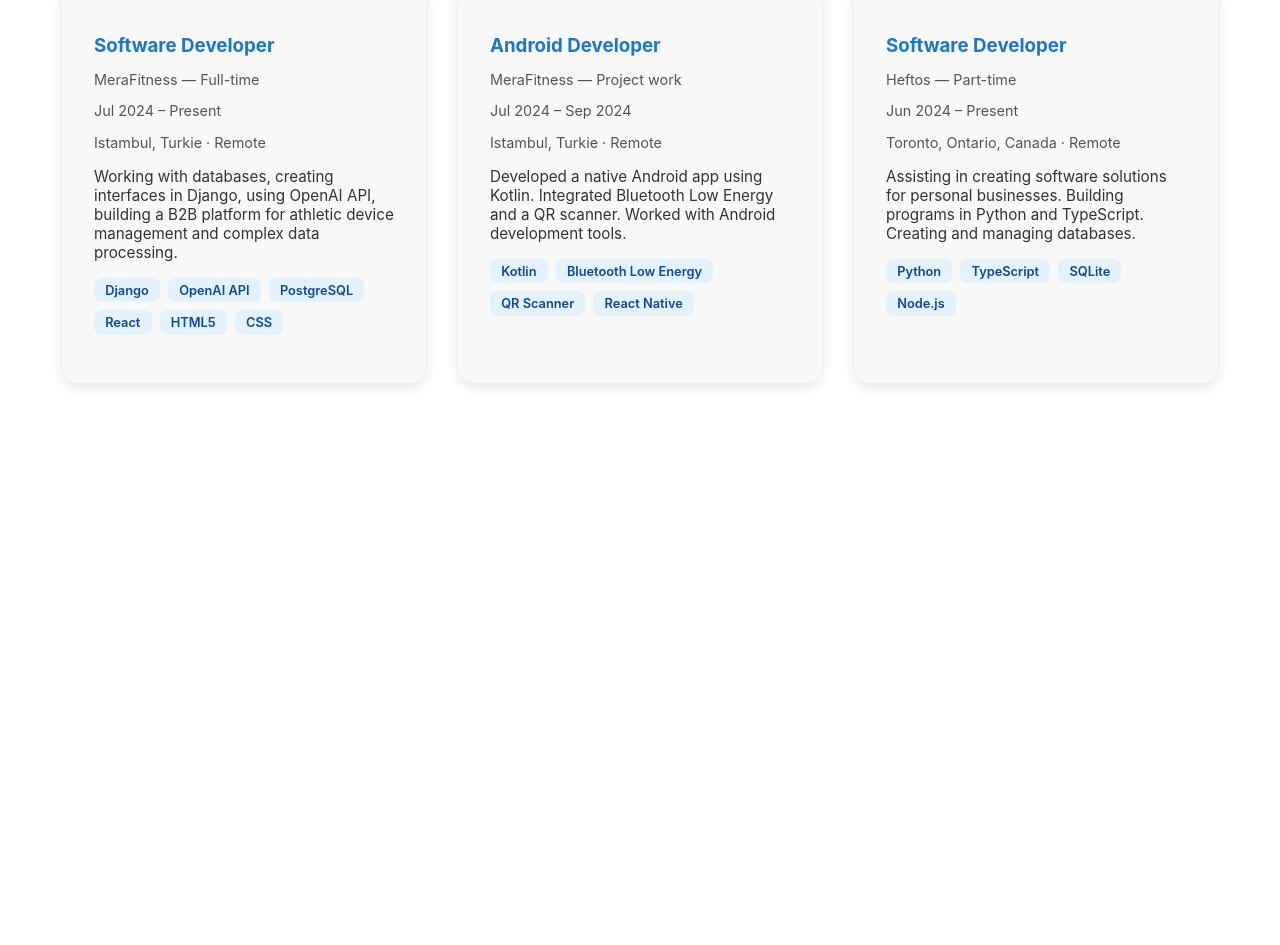
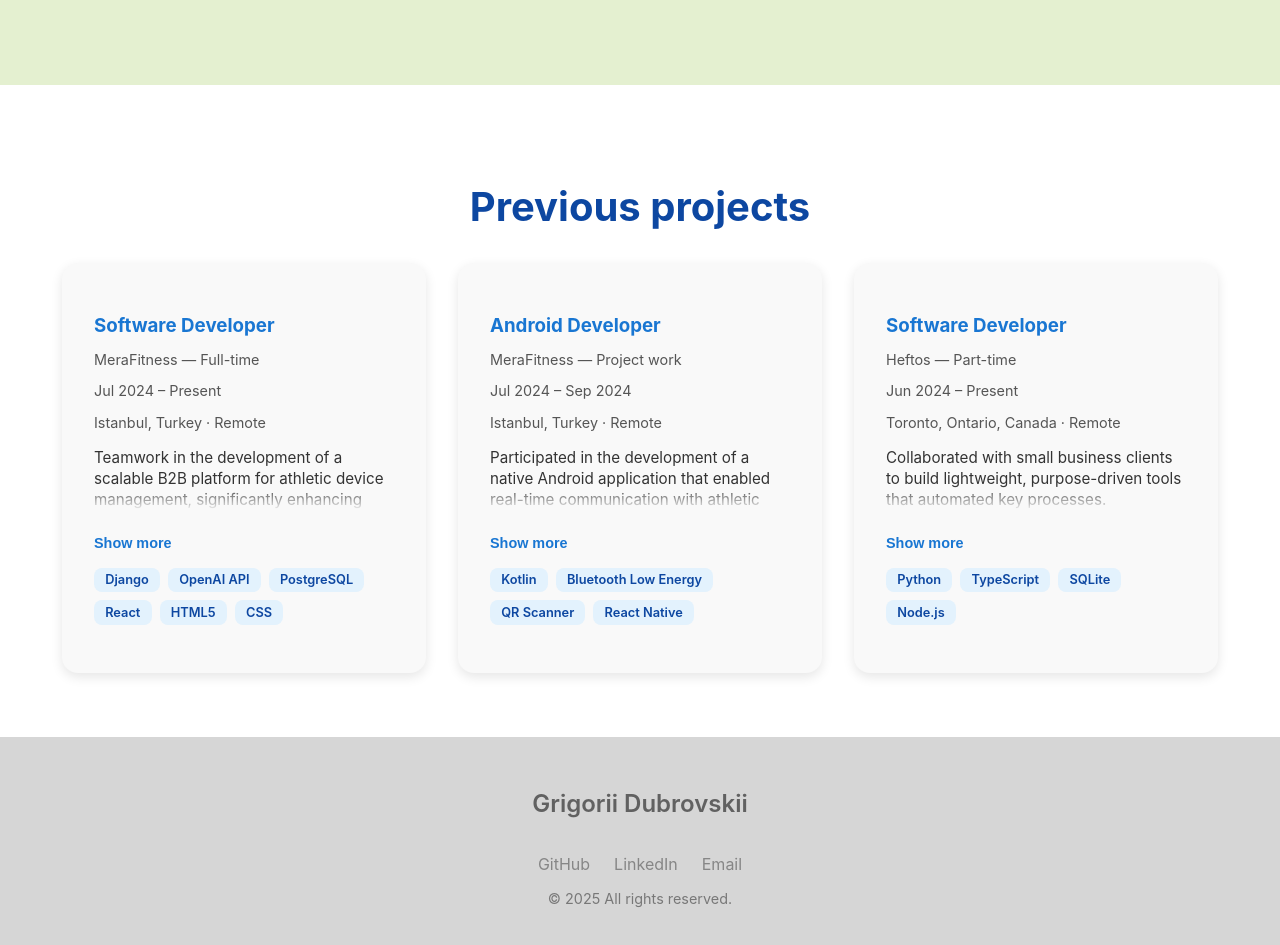
Before and after one commit to DubroffSky/my-cv, a React (Create React App) app: page / in a window 1280 px wide. Shown: the part 3480-4425 px from the top of the page. Before the commit the page ends 3927 px from the top, so only its background shows below. Built offline with nearby package versions, Linux system fonts and the light colour scheme.

Commit message:
first build

```diff
--- a/src/components/Stack.tsx
+++ b/src/components/Stack.tsx
@@ -3,6 +3,7 @@
 import { IconType } from 'react-icons';
 import { FaReact, FaPython, FaNodeJs, FaGitAlt } from 'react-icons/fa';
 import { SiTypescript, SiDjango, SiPostgresql } from 'react-icons/si';
+import { IoLogoJavascript } from "react-icons/io5";
 import '../styles/stack.css';
 
 
@@ -20,6 +21,7 @@
     { name: 'PostgreSQL', icon: SiPostgresql, color: '#336791' },
     { name: 'Node.js', icon: FaNodeJs, color: '#83CD29' },
     { name: 'Git', icon: FaGitAlt, color: '#F05032' },
+    { name: 'JavaScript', icon: IoLogoJavascript, color: '#e7eb1d'}
   ];
 
   const Stack: React.FC = () => {
--- /dev/null
+++ b/src/components/footer.tsx
@@ -0,0 +1,22 @@
+import React from 'react';
+import '../styles/footer.css';
+
+export default function Footer() {
+  return (
+    <footer className="footer-container">
+      <div className="footer-content">
+        <div className="footer-name-logo">
+          <h2 className="footer-name">Grigorii Dubrovskii</h2>
+        </div>
+
+        <div className="footer-links">
+          <a href="https://github.com/DubroffSky" target="_blank" rel="noopener noreferrer">GitHub</a>
+          <a href="https://linkedin.com/dubrovskii-prog" target="_blank" rel="noopener noreferrer">LinkedIn</a>
+          <a href="mailto:grigoriidubrovskii.biz@gmail.com">Email</a>
+        </div>
+
+        <p className="footer-copy">© {new Date().getFullYear()} All rights reserved.</p>
+      </div>
+    </footer>
+  );
+}
--- a/src/components/projects.tsx
+++ b/src/components/projects.tsx
@@ -1,4 +1,4 @@
-import React from 'react';
+import React, { useState } from 'react';
 import '../styles/projects.css';
 
 type Project = {
@@ -17,9 +17,8 @@
     title: 'Software Developer',
     type: 'Full-time',
     period: 'Jul 2024 – Present',
-    location: 'Istambul, Turkie · Remote',
-    description:
-      'Working with databases, creating interfaces in Django, using OpenAI API, building a B2B platform for athletic device management and complex data processing.',
+    location: 'Istanbul, Turkey · Remote',
+    description: "Teamwork in the development of a scalable B2B platform for athletic device management, significantly enhancing operational efficiency for partner organizations. Designed and implemented robust backend solutions using Django and PostgreSQL, including dynamic interfaces and data dashboards. Integrated OpenAI's API to automate advanced report generation, enabling coaches and analysts to extract insights with zero manual effort. Played a role in setting up system architecture and ensuring data security standards across the platform.",
     skills: ['Django', 'OpenAI API', 'PostgreSQL', 'React', 'HTML5', 'CSS'],
   },
   {
@@ -27,9 +26,8 @@
     title: 'Android Developer',
     type: 'Project work',
     period: 'Jul 2024 – Sep 2024',
-    location: 'Istambul, Turkie · Remote',
-    description:
-      'Developed a native Android app using Kotlin. Integrated Bluetooth Low Energy and a QR scanner. Worked with Android development tools.',
+    location: 'Istanbul, Turkey · Remote',
+    description: "Participated in the development of a native Android application that enabled real-time communication with athletic devices via Bluetooth Low Energy (BLE). Delivered QR scanner functionality for device pairing drastically improving onboarding speed, work with graphs and live data. Ensured smooth integration between hardware and software layers while adhering to performance and UX standards.",
     skills: ['Kotlin', 'Bluetooth Low Energy', 'QR Scanner', 'React Native'],
   },
   {
@@ -38,13 +36,18 @@
     type: 'Part-time',
     period: 'Jun 2024 – Present',
     location: 'Toronto, Ontario, Canada · Remote',
-    description:
-      'Assisting in creating software solutions for personal businesses. Building programs in Python and TypeScript. Creating and managing databases.',
+    description: "Collaborated with small business clients to build lightweight, purpose-driven tools that automated key processes. Engineered full-stack solutions in Python and TypeScript with seamless database integration. Delivered stable and maintainable systems that enabled non-technical users to manage complex workflows independently. Creation of software for analyzing sites and automatic selection of information.",
     skills: ['Python', 'TypeScript', 'SQLite', 'Node.js'],
   },
 ];
 
 const Projects: React.FC = () => {
+  const [expanded, setExpanded] = useState<number | null>(null);
+
+  const toggleExpand = (index: number) => {
+    setExpanded(expanded === index ? null : index);
+  };
+
   return (
     <section id="projects" className="projects">
       <h2>Previous projects</h2>
@@ -55,7 +58,15 @@
             <p className="company">{proj.company} — {proj.type}</p>
             <p className="period">{proj.period}</p>
             <p className="location">{proj.location}</p>
-            <p className="description">{proj.description}</p>
+
+            <div className={`description ${expanded === idx ? 'expanded' : 'collapsed'}`}>
+              {proj.description}
+            </div>
+
+            <button className="expand-btn" onClick={() => toggleExpand(idx)}>
+              {expanded === idx ? 'Show less' : 'Show more'}
+            </button>
+
             <ul className="skills">
               {proj.skills.map((skill) => (
                 <li key={skill}>{skill}</li>
--- a/src/index.tsx
+++ b/src/index.tsx
@@ -7,6 +7,7 @@
 import Stack from './components/Stack'
 import Projects from './components/projects';
 import ContactForm from './components/ContactForm';
+import Footer from './components/footer';
 
 const root = ReactDOM.createRoot(
   document.getElementById('root') as HTMLElement
@@ -19,5 +20,6 @@
     <Intro />
     <Stack />
     <Projects />
+    <Footer />
   </React.StrictMode>
 );
--- /dev/null
+++ b/src/styles/footer.css
@@ -0,0 +1,46 @@
+.footer-container {
+    background-color: hsla(0, 0%, 81%, 0.847);
+    color: rgb(97, 97, 97);
+    padding: 2rem 1rem;
+    text-align: center;
+  }
+
+  .footer-content {
+    max-width: 960px;
+    margin: 0 auto;
+  }
+
+  .footer-name-logo {
+    display: flex;
+    justify-content: center;
+    align-items: center;
+    gap: 1rem;
+    margin-bottom: 1rem;
+  }
+
+  .footer-name {
+    font-size: 1.5rem;
+    font-weight: 600;
+  }
+
+  .footer-links {
+    display: flex;
+    justify-content: center;
+    gap: 1.5rem;
+    margin-bottom: 1rem;
+  }
+
+  .footer-links a {
+    color: rgb(134, 134, 134);;
+    text-decoration: none;
+    transition: color 0.3s ease;
+  }
+
+  .footer-links a:hover {
+    color: #e99d2bd0;
+  }
+
+  .footer-copy {
+    font-size: 0.9rem;
+    opacity: 0.8;
+  }
--- a/src/styles/navbar.css
+++ b/src/styles/navbar.css
@@ -32,3 +32,9 @@
     scroll-margin-top: 70px;
     padding-top: 20px;
   }
+
+  @media (max-width: 768px) {
+    .navbar{
+      max-width: 100vw;
+    }
+  }
--- a/src/styles/projects.css
+++ b/src/styles/projects.css
@@ -24,6 +24,7 @@
   padding: 2rem;
   width: 300px;
   text-align: left;
+  transition: all 0.3s ease;
 }
 
 .project-card h3 {
@@ -40,9 +41,40 @@
 }
 
 .project-card .description {
+  position: relative;
+  overflow: hidden;
+  transition: max-height 0.7s ease;
+  line-height: 1.4;
   margin: 1rem 0;
   font-size: 0.95rem;
   color: #333;
+}
+
+.description.collapsed {
+  max-height: 4.2em;
+  mask-image: linear-gradient(180deg, #000 60%, transparent);
+  -webkit-mask-image: linear-gradient(180deg, #000 60%, transparent);
+}
+
+.description.expanded {
+  max-height: 500px;
+  mask-image: none;
+  -webkit-mask-image: none;
+}
+
+.expand-btn {
+  background: none;
+  border: none;
+  color: #1976d2;
+  font-weight: 600;
+  cursor: pointer;
+  padding: 0;
+  margin-top: 0.5rem;
+  font-size: 0.9rem;
+}
+
+.expand-btn:hover {
+  text-decoration: underline;
 }
 
 .skills {
@@ -61,3 +93,27 @@
   color: #0d47a1;
   font-weight: 600;
 }
+
+  /* 📱 Адаптив для телефонов */
+@media (max-width: 480px) {
+  .project-card {
+    width: 100%;
+    padding: 1.5rem;
+  }
+
+  .projects h2 {
+    font-size: 2rem;
+  }
+
+  .project-card .description {
+    transition: max-height 0.6s ease-in-out;
+  }
+
+  .expand-btn {
+    font-size: 0.85rem;
+  }
+
+  .skills li {
+    font-size: 0.75rem;
+  }
+}
--- a/src/styles/stack.css
+++ b/src/styles/stack.css
@@ -2,14 +2,14 @@
     padding: 4rem;
     background-color: #E4F0D0;
     text-align: center;
-    height: 100vh;
+    height: 135vh;
     min-height: 100vh;
   }
 
   .stack-section h2 {
     font-size: 3rem;
-    margin-bottom: 5rem;
-    margin-top: 0.5em;
+    margin-bottom: 6rem;
+    margin-top: 0em;
     color: #377540;
     padding-top: 0vh;
   }
@@ -18,14 +18,15 @@
     display: grid;
     grid-template-columns: repeat(auto-fit, minmax(120px, 1fr));
     gap: 1.5rem;
-    max-width: 800px;
+    max-width: 40vw;
     margin: 0 auto;
   }
 
   .stack-card {
     background: white;
     border-radius: 1rem;
-    padding: 1.2rem;
+    max-width: 40vw;
+    padding: 1rem;
     box-shadow: 0 4px 12px rgba(0, 0, 0, 0.08);
     display: flex;
     flex-direction: column;
```
Lines whose indentation alone changed are shown as unchanged.
